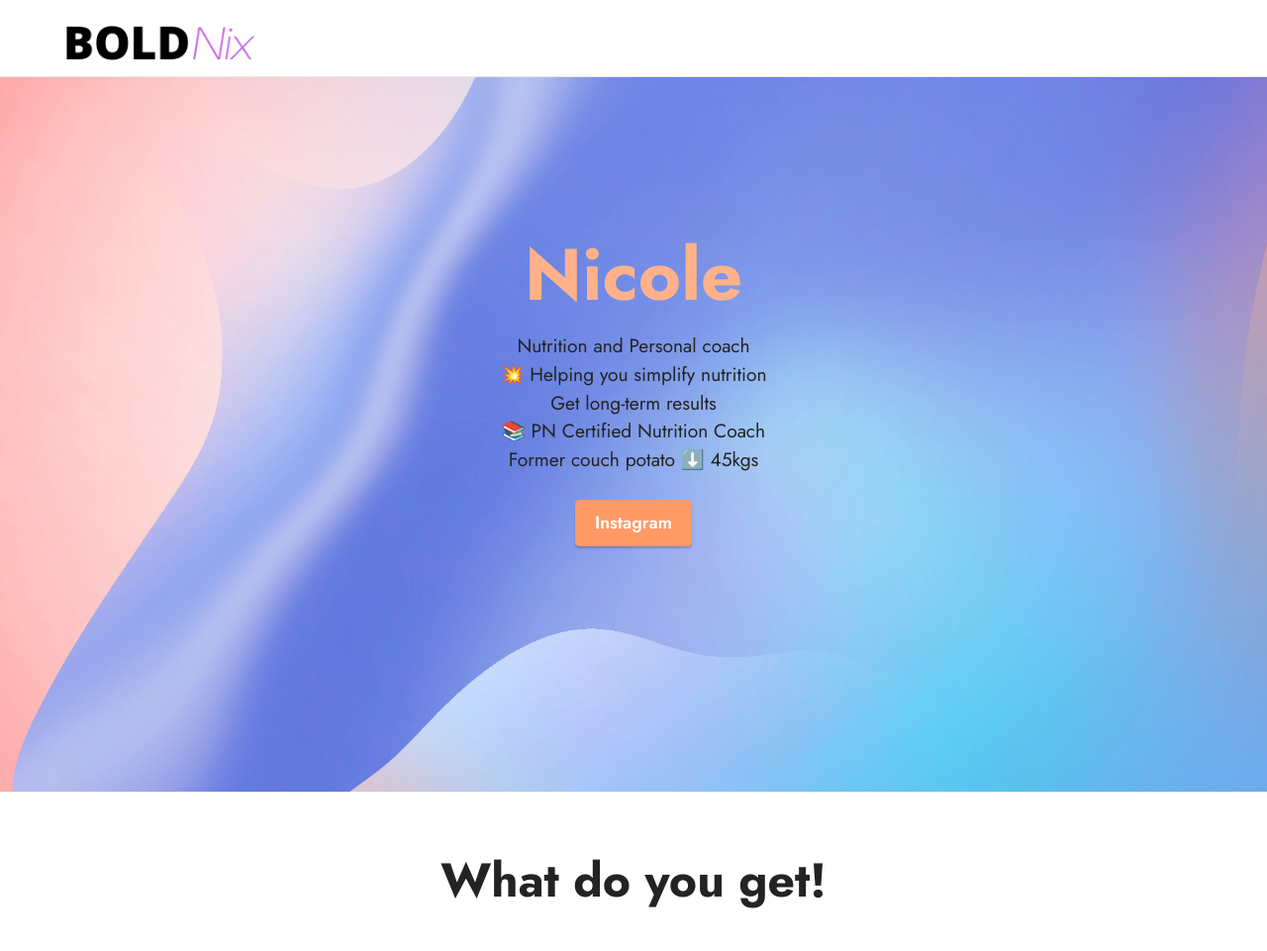
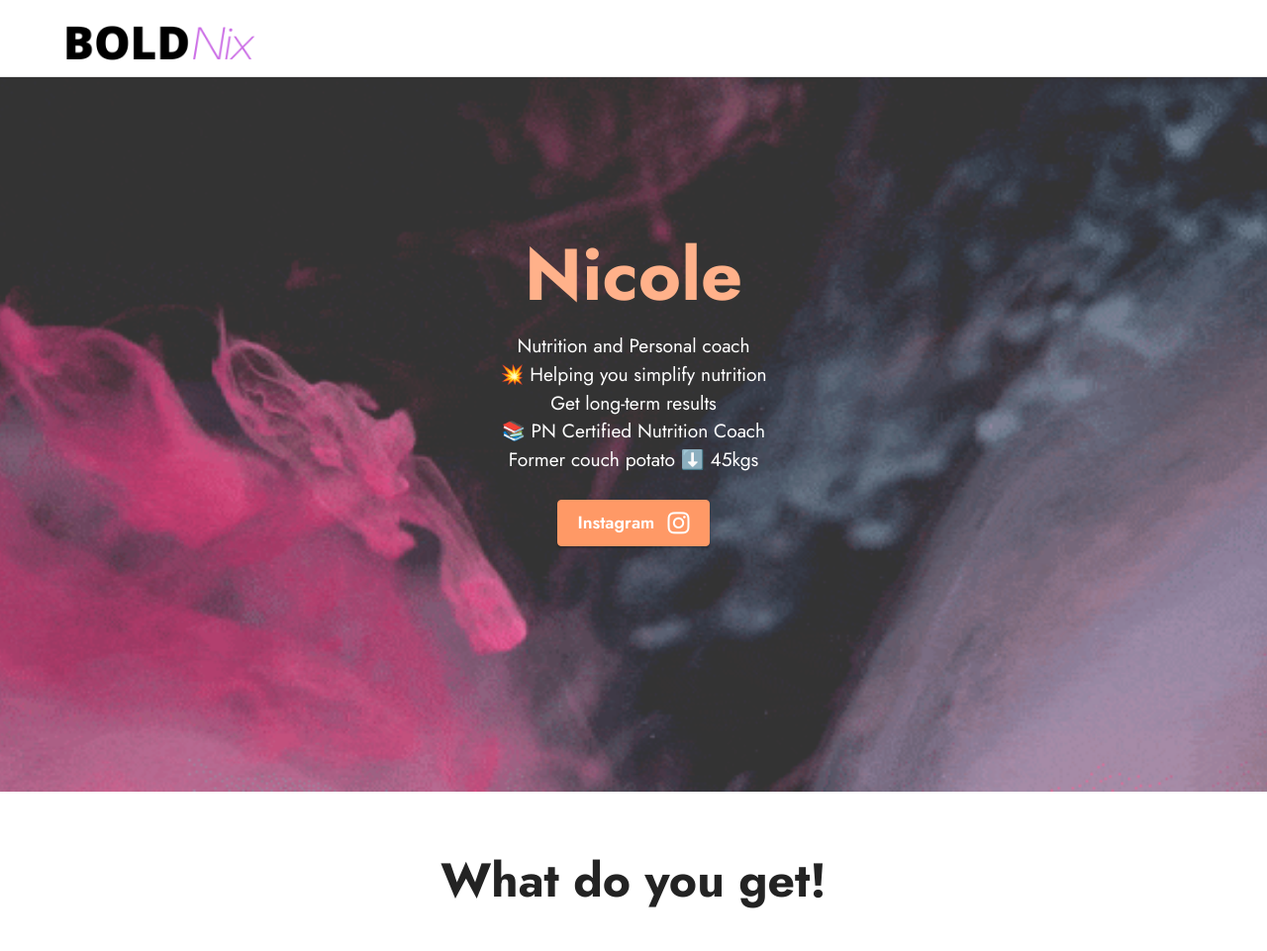
Before and after one commit to raghdip/boldnix.github.io, a PHP site: page / in a window 1280 px wide. Shown: the top 961 px of the page at 99% size. Run offline with PHP 8.4, Linux system fonts and the light colour scheme; some web fonts are replaced.

Commit message:
schedule

```diff
--- a/assets/images/hashes.json
+++ b/assets/images/hashes.json
@@ -1 +1 @@
-{"NarzWuRgGzzkENnuuj/6Cg==":"mbr-1920x1280.jpg","KJRc+4/RBRw0ouwvDOE2kA==":"bold.gif","BVXboHiuDgHMJNA5Zq0QvQ==":"bold-121x121.png","/N3YQbSULnQjhmVSTCOj5Q==":"bold-1-121x121.png","w5pY9egrPBhbBHDAUfDHHQ==":"bold-500x500.png","yHlkplqKm9sRB1vs9x2KAg==":"bold-1-500x500.png","XoR4GEKaWruA8kqwLD7G9w==":"bold-2-500x500.png","mzqn5J4Y7kV0xE7dJV/M9w==":"mbr-1000x667.jpg","sNIDhyk97ZTxLY3/czXFbg==":"mbr-1-1000x667.jpg","XOZHhawbAuX6AkQ8Qc+FOw==":"mbr-1000x661.jpg","4kXFEAjiKdlwxPohMeUxAA==":"bold%20(1)-500x500.png"}
+{"NarzWuRgGzzkENnuuj/6Cg==":"mbr-1920x1280.jpg","KJRc+4/RBRw0ouwvDOE2kA==":"bold.gif","BVXboHiuDgHMJNA5Zq0QvQ==":"bold-121x121.png","/N3YQbSULnQjhmVSTCOj5Q==":"bold-1-121x121.png","w5pY9egrPBhbBHDAUfDHHQ==":"bold-500x500.png","yHlkplqKm9sRB1vs9x2KAg==":"bold-1-500x500.png","XoR4GEKaWruA8kqwLD7G9w==":"bold-2-500x500.png","mzqn5J4Y7kV0xE7dJV/M9w==":"mbr-1000x667.jpg","sNIDhyk97ZTxLY3/czXFbg==":"mbr-1-1000x667.jpg","XOZHhawbAuX6AkQ8Qc+FOw==":"mbr-1000x661.jpg","4kXFEAjiKdlwxPohMeUxAA==":"bold%20(1)-500x500.png","6Nw8tKU09uFG82xTXzaRpA==":"ezgif-2-a26d43f3e6.gif","btUx6k7/KwqUMnSR+M6FwQ==":"ezgif-2-74ef3ade81.gif","A+PvaZjBqx/wx3A4HSb3ow==":"ink%20-%2058193.gif","pIuY1bhRjNtFY3XYSf4osA==":"ezgif-2-99bfd5156f.gif","55bR1QLSB4X3A6LxsNZCmA==":"ezgif-2-b2cf30c821.gif"}
--- a/assets/mobirise/css/mbr-additional.css
+++ b/assets/mobirise/css/mbr-additional.css
@@ -683,7 +683,7 @@ a {
   transition: color 0.6s;
 }
 .cid-s48MCQYojq {
-  background-image: url("../../../assets/images/background3.jpg");
+  background-image: url("../../../assets/images/ezgif-2-b2cf30c821.gif");
 }
 .cid-s48MCQYojq .mbr-section-title {
   text-align: center;
@@ -691,7 +691,7 @@ a {
 }
 .cid-s48MCQYojq .mbr-text,
 .cid-s48MCQYojq .mbr-section-btn {
-  color: #232323;
+  color: #ffffff;
   text-align: center;
 }
 @media (max-width: 991px) {
--- a/index.html
+++ b/index.html
@@ -68,7 +68,7 @@
                 <h1 class="mbr-section-title mbr-fonts-style mb-3 display-1"><strong>Nicole</strong><br></h1>
 
                 <p class="mbr-text mbr-fonts-style display-7">Nutrition and Personal coach<br>💥 Helping you simplify nutrition<br>Get long-term results<br>📚 PN Certified Nutrition Coach<br>Former couch potato ⬇️ 45kgs</p>
-                <div class="mbr-section-btn mt-3"><a class="btn btn-danger display-4" href="https://instagram.com/boldnix">Instagram</a></div>
+                <div class="mbr-section-btn mt-3"><a class="btn btn-danger display-4" href="https://instagram.com/boldnix"><span class="socicon socicon-instagram mbr-iconfont mbr-iconfont-btn"></span>Instagram&nbsp;</a></div>
             </div>
         </div>
     </div>
@@ -318,12 +318,12 @@
         <div class="row justify-content-center mt-4">
             <div class="col-12 col-md-8 video-block">
 <!-- Google Calendar Appointment Scheduling begin -->
-<iframe class="mbr-embedded-video"
-src="https://calendar.google.com/calendar/appointments/schedules/AcZssZ0HYeq0RdCFQZtpa2ErzgYJvi3sR-t7IMdKb5kO88wJDWZtyLnbrocv2zmyLPKEW0NOI256E-WV?gv=true"
+<iframe class="mbr-embedded-video" src="https://calendar.google.com/calendar/appointments/schedules/AcZssZ0HYeq0RdCFQZtpa2ErzgYJvi3sR-t7IMdKb5kO88wJDWZtyLnbrocv2zmyLPKEW0NOI256E-WV?gv=true"
 style="border: 0" width="100%"
-height="800" frameborder="0"></iframe>
+height="650" frameborder="0"></iframe>
 <!-- end Google Calendar Appointment Scheduling -->
 </div>
+
 
             </div>
         </div>
```
Also changed, not shown: assets/images/ezgif-2-b2cf30c821.gif (added), assets/theme/js/script.js, 2 other files.
